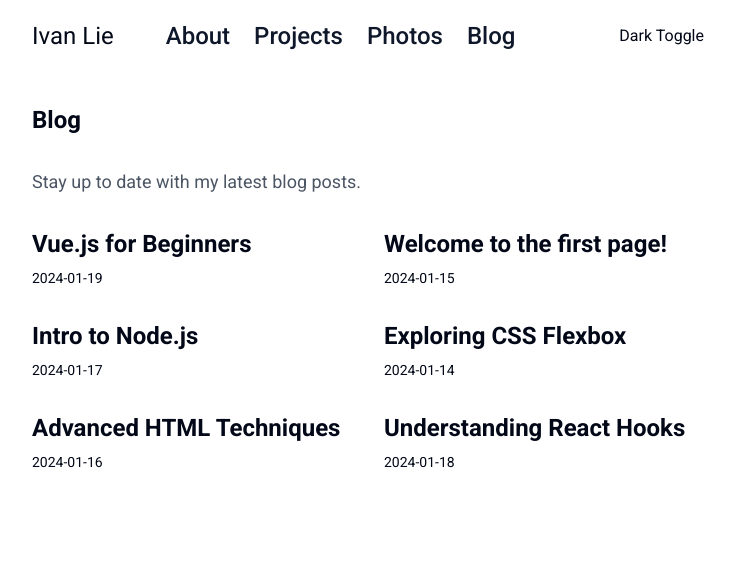
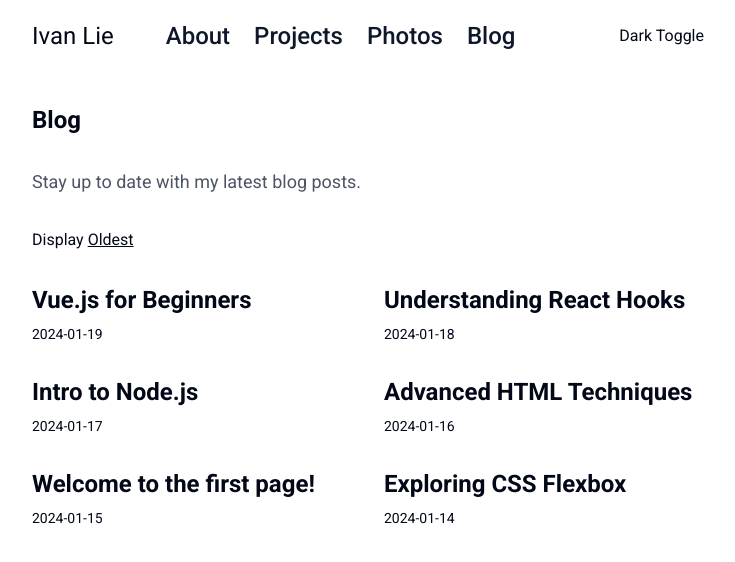
Before and after one commit to ivlie1495/blog-apps, a Next.js app: page /blog in a window 1280 px wide. Shown: the top 562 px of the page, without its empty margins (272-1007 px from the left). Built offline with nearby package versions, Linux system fonts and the light colour scheme.

Commit message:
add sorting

```diff
--- a/app/blog/page.tsx
+++ b/app/blog/page.tsx
@@ -6,19 +6,34 @@ interface Props {
 	searchParams: {
 		page?: string
 		tags?: string
+		newest?: string
+		order?: string
 	}
 }
 
 const Pages = async ({ searchParams }: Props) => {
 	const tags = searchParams.tags?.split(',')
-	console.log(tags)
-	const posts = await getAllPosts({ tags })
+	const order = searchParams.order ?? 'newest'
+	const posts = await getAllPosts({ tags, newest: order === 'newest' })
 
 	return (
 		<div>
 			<h1 className="mb-8 text-2xl font-semibold">Blog</h1>
 			<div className="mb-8 text-lg text-gray-600">
 				Stay up to date with my latest blog posts.
+			</div>
+			<div className="mb-8">
+				Display&nbsp;
+				{order === 'newest' && (
+					<Link href="/blog?order=oldest" className="underline">
+						Oldest
+					</Link>
+				)}
+				{order === 'oldest' && (
+					<Link href="/blog?order=newest" className="underline">
+						Newest
+					</Link>
+				)}
 			</div>
 			<ul className="grid grid-cols-1 gap-8 md:grid-cols-2">
 				{posts.map(({ frontmatter, slug }) => (
--- a/libs/posts.ts
+++ b/libs/posts.ts
@@ -35,14 +35,14 @@ export const getPost = async (file: string) => {
 }
 
 interface GetAllPostsOptions {
-	sortByDate?: boolean
+	newest?: boolean
 	page?: number
 	limit?: number
 	tags?: string[]
 }
 
 export const getAllPosts = async ({
-	sortByDate = false,
+	newest = true,
 	page = 1,
 	limit = 10,
 	tags,
@@ -71,6 +71,16 @@ export const getAllPosts = async ({
 			post.frontmatter.tags?.some((tag) => tags.includes(tag)),
 		)
 	}
+	filteredPosts = filteredPosts.sort((a, b) => {
+		const dateA = new Date(a.frontmatter.date)
+		const dateB = new Date(b.frontmatter.date)
+
+		if (newest) {
+			return dateB.getTime() - dateA.getTime()
+		}
+
+		return dateA.getTime() - dateB.getTime()
+	})
 
 	return filteredPosts
 }
```
